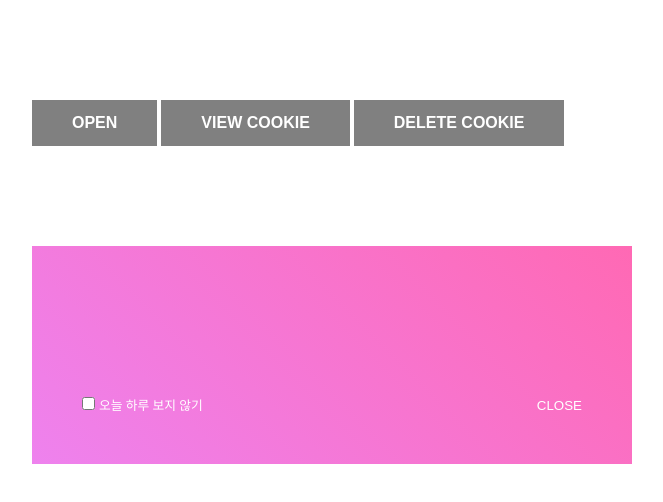
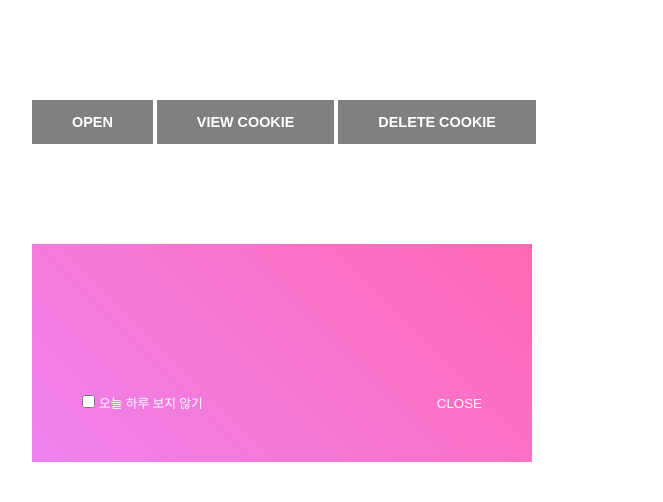
Before and after one commit to cleanwash/cookie_pop, a plain HTML site: page index.html in a window 1280 px wide. Shown: the whole page, without its empty margins (68-731 px from the left). Drawn offline with Linux system fonts and the light colour scheme.

Commit message:
쿠키 개념 정리

```diff
--- a/scss/style.scss
+++ b/scss/style.scss
@@ -7,14 +7,14 @@ nav {
 		border: none;
 		background: gray;
 		padding: 15px 40px;
-		font: bold 1rem/1 'arial';
+		font: bold 0.9rem/1 'arial';
 		color: #fff;
 		cursor: pointer;
 	}
 }
 
 aside {
-	width: 600px;
+	width: 500px;
 	padding: 50px;
 	background: linear-gradient(45deg, violet, hotpink);
 	margin: 100px;
```
Also changed, not shown: js/main.js (+8 -0 lines), css/style.css.
